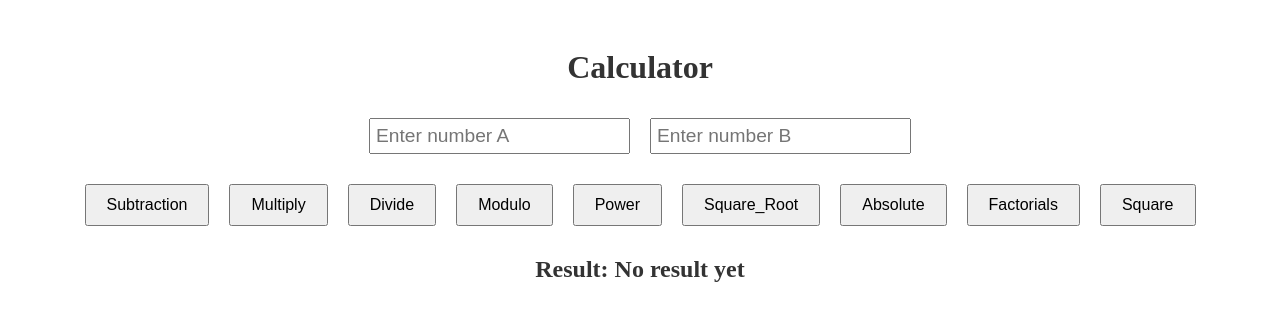
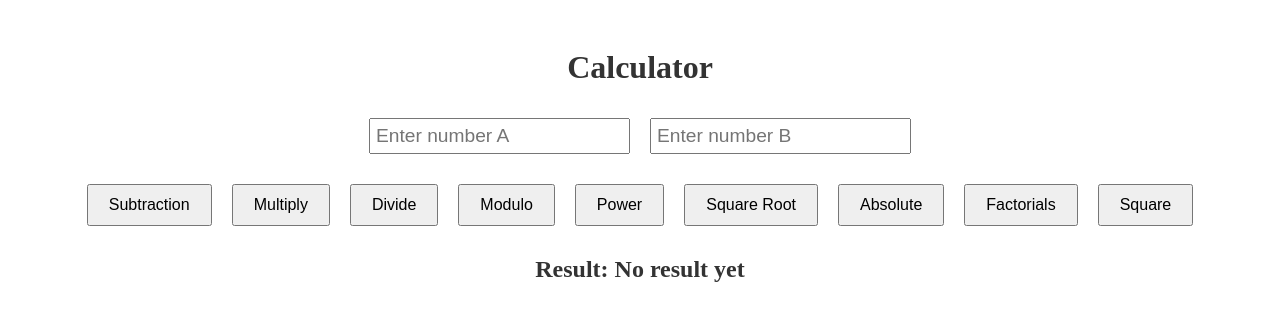
Before and after one commit to mohdhamzaabbasi/Calculator, a React (Create React App) app in the folder frontend/: page / in a window 1280 px wide. Shown: the top 320 px of the page. Built offline with nearby package versions, Linux system fonts and the light colour scheme.

Commit message:
Commented

```diff
--- a/frontend/src/App.js
+++ b/frontend/src/App.js
@@ -52,7 +52,7 @@ function App() {
         <button onClick={() => handleOperation('divide')}>Divide</button>
         <button onClick={() => handleOperation('mod')}>Modulo</button>
         <button onClick={() => handleOperation('power')}>Power</button>
-        <button onClick={() => handleOperation('sqrt')}>Square_Root</button>
+        <button onClick={() => handleOperation('sqrt')}>Square Root</button>
         <button onClick={() => handleOperation('absolute')}>Absolute</button>
         <button onClick={() => handleOperation('factorial')}>Factorials</button>
         <button onClick={() => handleOperation('square')}>Square</button>
```
